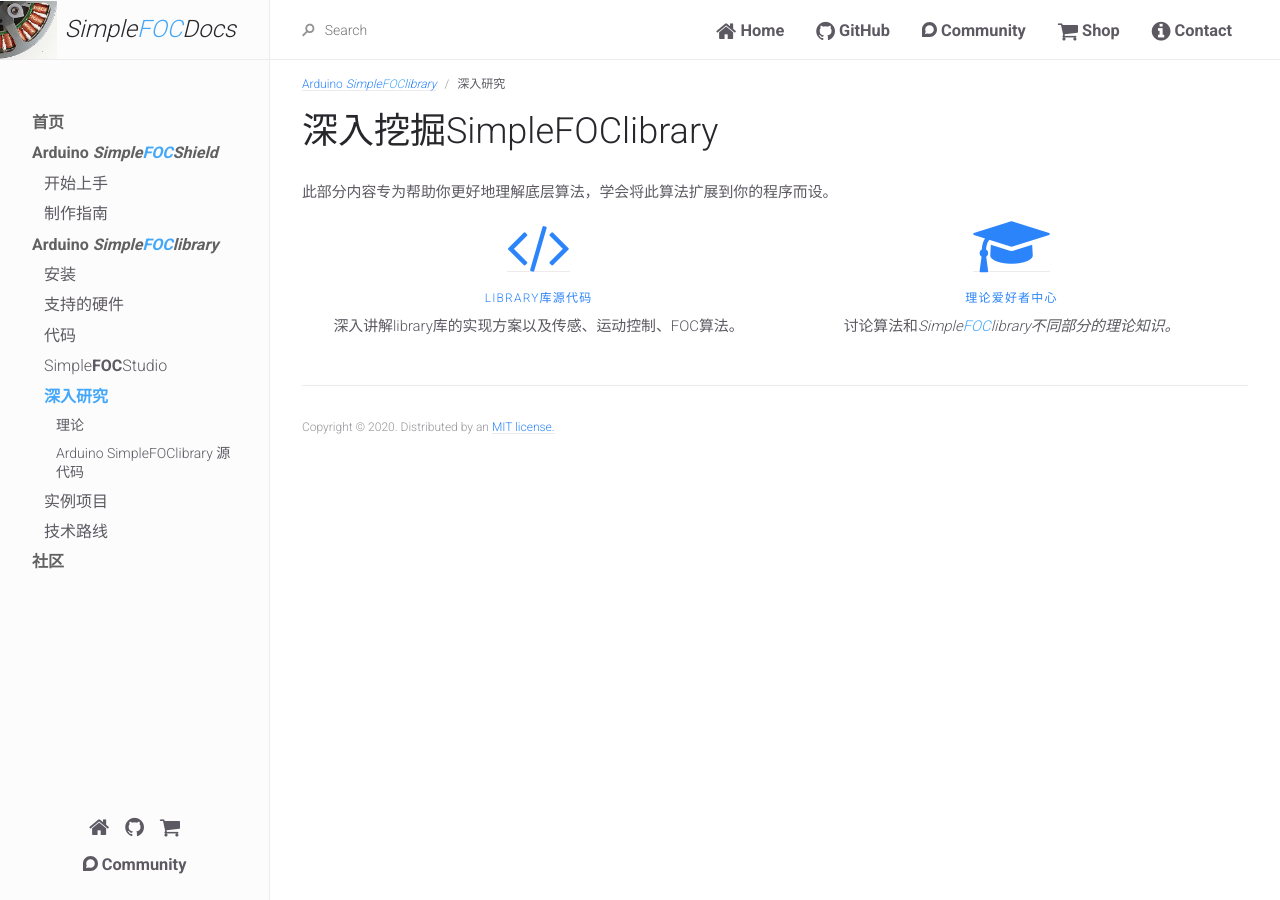
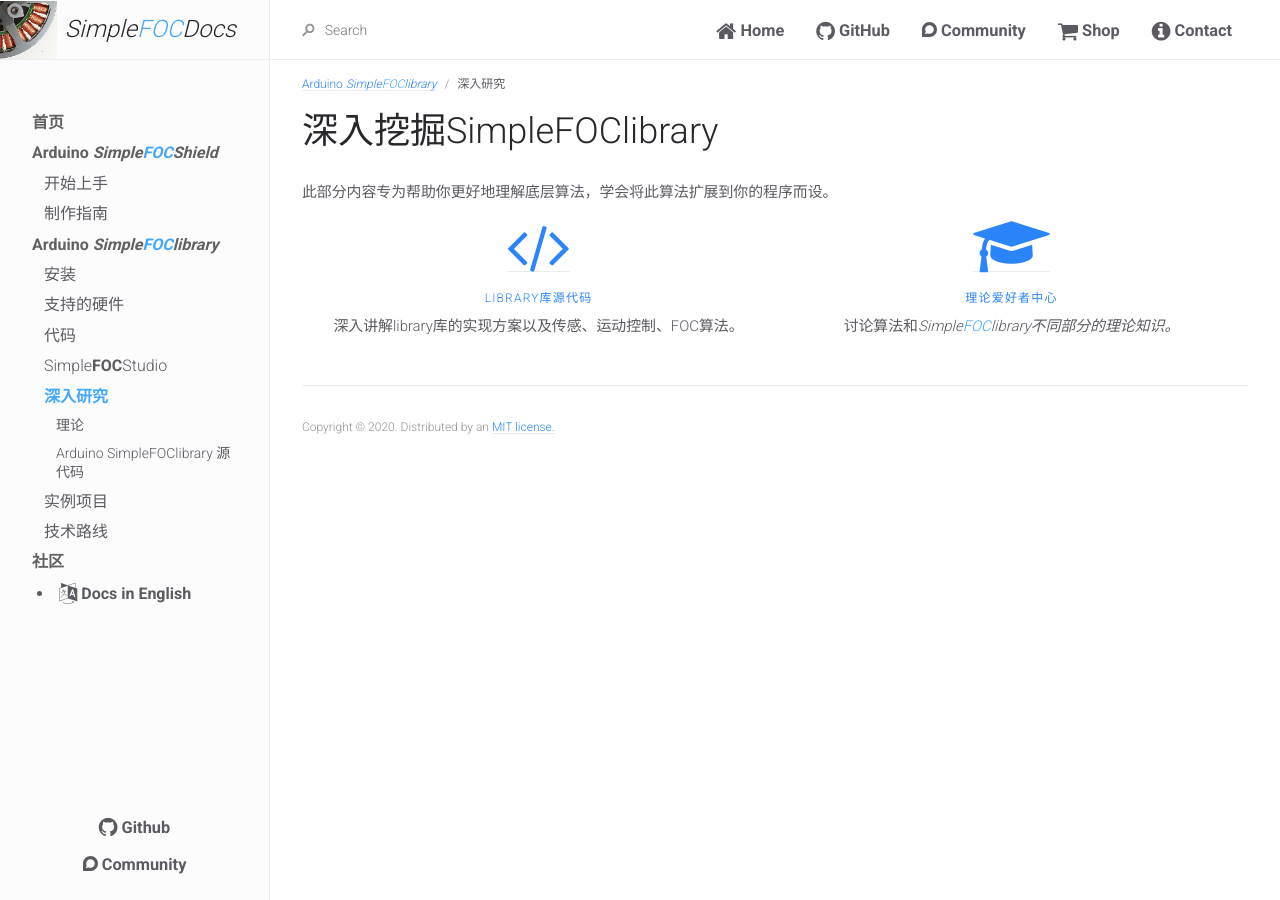
Before and after one commit to simplefoc/docs_chinese, a Jekyll site: the page built from docs/simplefoc_library/digging_deeper/index.md, in a window 1280 px wide. Built offline with Jekyll 4.4.1, drawn with Linux system fonts in a browser that asks for light colours.

Commit message:
added links to english docs

```diff
--- a/_includes/nav.html
+++ b/_includes/nav.html
@@ -63,4 +63,7 @@
       {%- endunless -%}
     {%- endfor -%}
   </ul>
+  <li class="nav-item navigation-list-item" style="padding:5px">
+      <a href="https://docs.simplefoc.com" style="padding:0px"><i class="fa fa-language fa-lg"></i> Docs in English</a>
+  </li>
 </nav>
--- a/_layouts/default.html
+++ b/_layouts/default.html
@@ -26,15 +26,15 @@ layout: table_wrappers
       </div>
       <footer class="site-footer">
             <ul class="nav-custom nav-custom-bottom aux-nav">
+              <!-- <li class="nav-item">
+                  <a href="https://simplefoc.com/" title="SimpleFOC project home"><i class="fa fa-home fa-lg"></i></a>
+              </li> -->
               <li class="nav-item">
-                  <a href="https://simplefoc.com/" title="SimpleFOC project home"><i class="fa fa-home fa-lg"></i></a>
+                  <a href="https://github.com/simplefoc" ><i class="fa fa-github fa-lg"></i> Github</a>
               </li>
-              <li class="nav-item">
-                  <a href="https://github.com/simplefoc" ><i class="fa fa-github fa-lg"></i> </a>
-              </li>
-              <li class="nav-item">
+              <!-- <li class="nav-item">
                   <a href="https://simplefoc.com/shop" ><i class="fa fa-shopping-cart fa-lg"></i> </a>
-              </li>
+              </li> -->
               <li class="nav-item rm-md">
                   <a href="https://community.simplefoc.com" title="SimpleFOC project home">
                       <i class="fa fa-lg">
```
